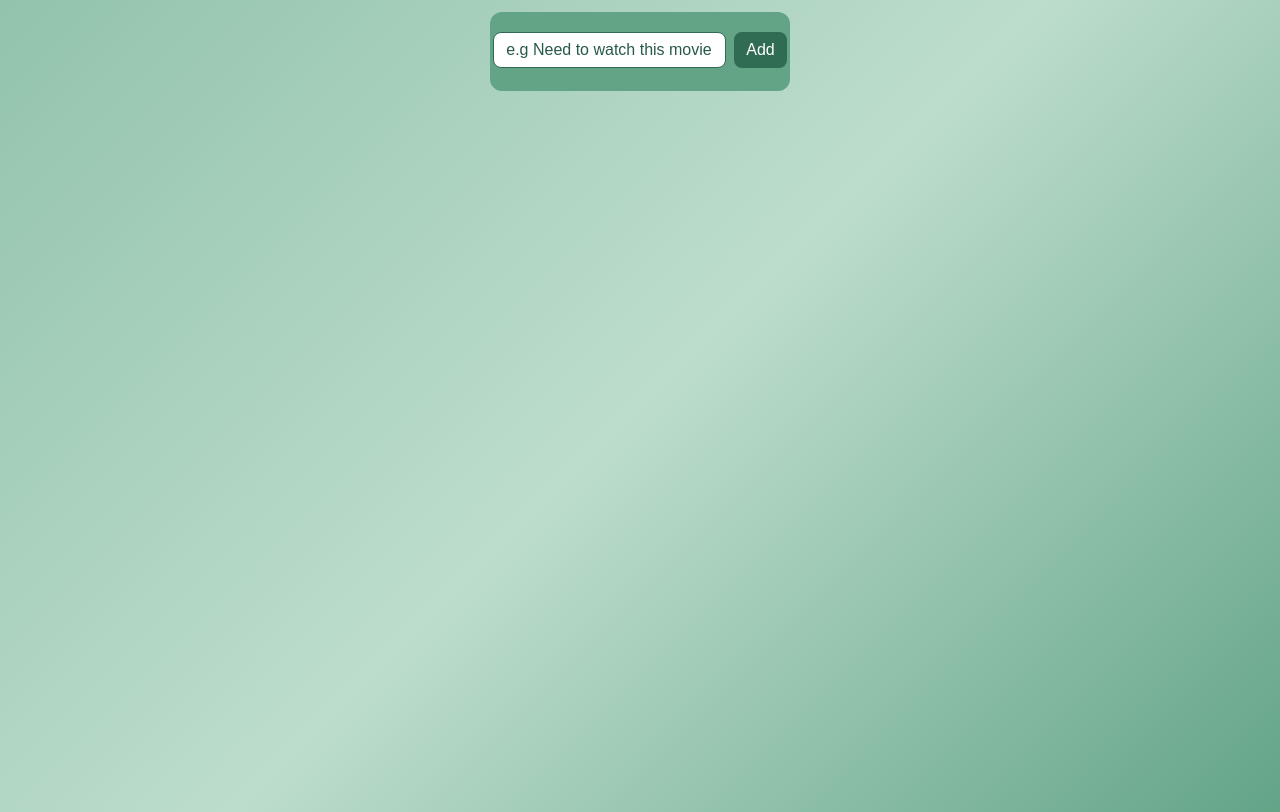
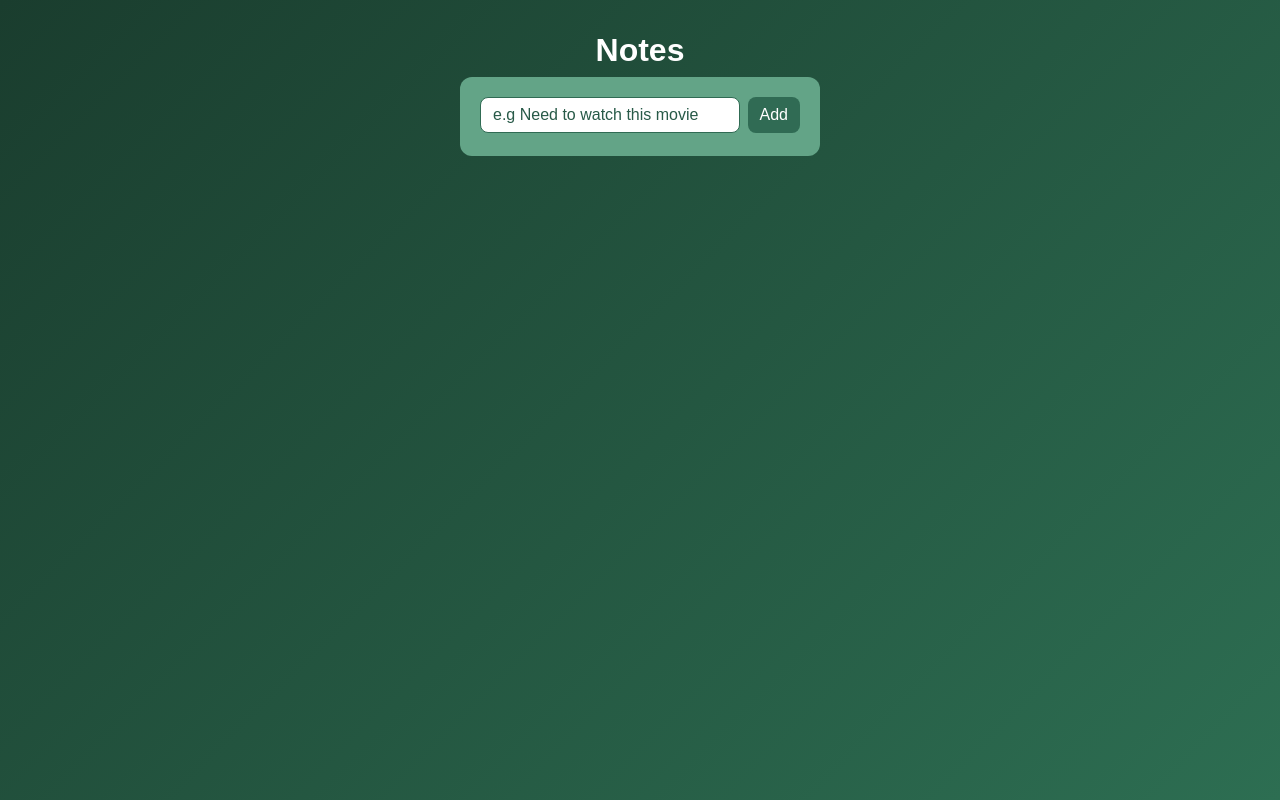
Before and after one commit to Aashutosh-kc/notes-app, a React (Vite) app: page / in a window 1280 px wide. Built offline with nearby package versions, Linux system fonts and the light colour scheme.

Commit message:
style: add styling to heading

```diff
--- a/src/App.css
+++ b/src/App.css
@@ -0,0 +1,7 @@
+h1{
+	text-align: center;
+	padding: 32px 0 8px;
+	color: white;
+	font-size: 32px;
+	font-weight: 800;
+}
--- a/src/App.jsx
+++ b/src/App.jsx
@@ -1,6 +1,7 @@
 import {  useState } from 'react';
 import AddNotes from './components/AddNotes.jsx';
 import AllNotes from './components/AllNotes.jsx';
+import './App.css'
 function App(){
   const [notes, setNotes] = useState([]);
 
@@ -9,6 +10,7 @@ function App(){
   }
   return(
   <>
+  <h1>Notes</h1>
   <AddNotes setNotes={setNotes} />
   <AllNotes notes={notes}  removeNote={removeNote}/>
   </>
--- a/src/components/AddNotes.css
+++ b/src/components/AddNotes.css
@@ -1,8 +1,8 @@
 .add-notes{
-	margin: 12px auto;
+	margin: 0 auto 24px;
 	display: flex;
 	gap: 8px;
-	width: 300px;
+	width: 360px;
 	box-shadow: 0 3px #63a487;
 	padding: 20px;
 	justify-content: center;
--- a/src/components/AllNotes.css
+++ b/src/components/AllNotes.css
@@ -9,10 +9,10 @@
 }
 .all-notes li{
 	display: flex;
-	background: white;
+	background: rgba(255,255,255,0.9);
 	border-radius: 8px;
 	padding: 12px;
-	width: 300px;
+	width: 360px;
 	border-left: 4px solid #285a48;
 }
 .delete-btn{
--- a/src/index.css
+++ b/src/index.css
@@ -5,6 +5,6 @@
 }
 body{
   font-family: sans-serif;
-  background: linear-gradient(135deg,#92c3ac,#bdddcc,#63a487);
+  background: linear-gradient(135deg,#1a3d2e,#2d6e52);
   min-height: 100vh;
 }
```
